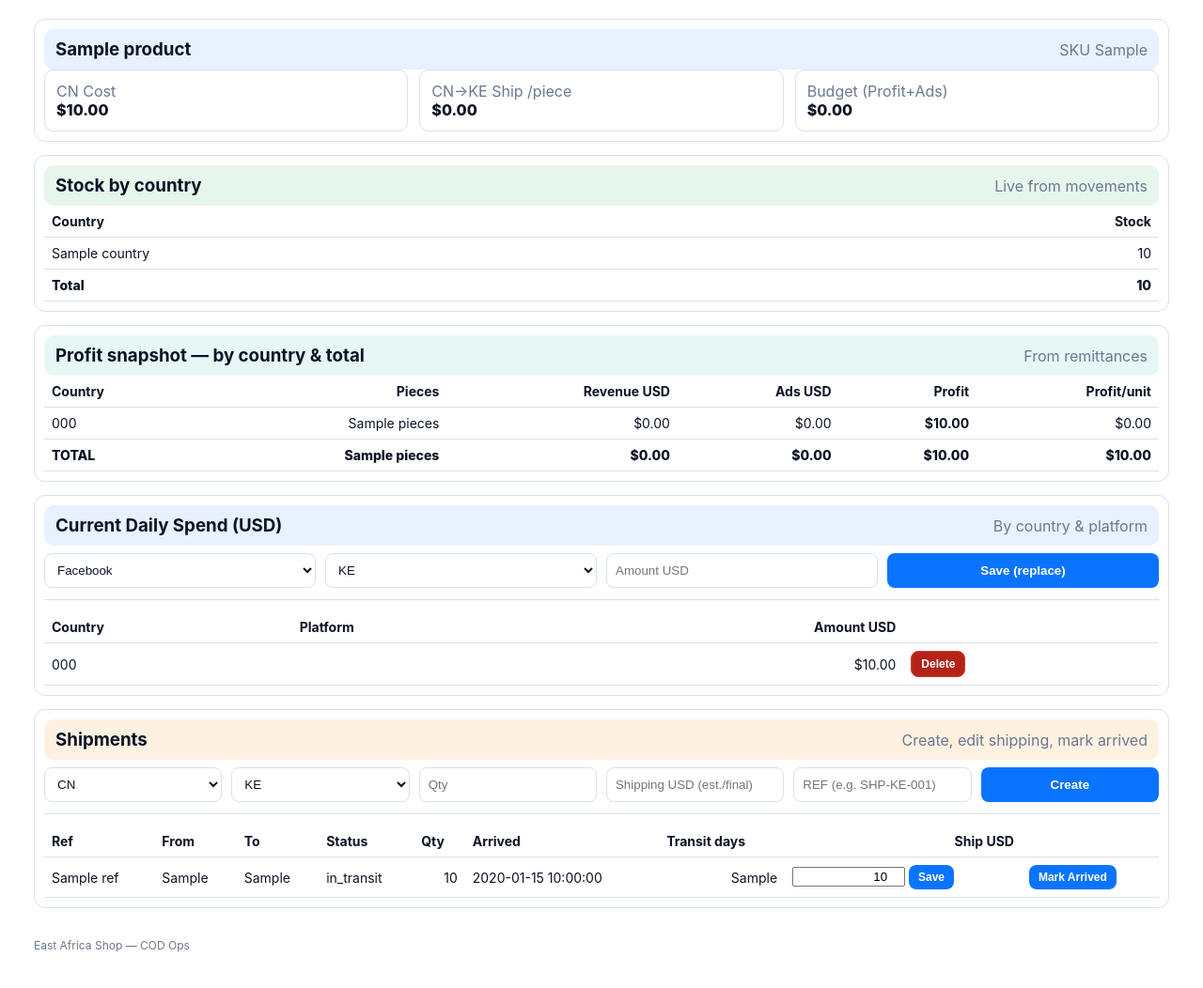
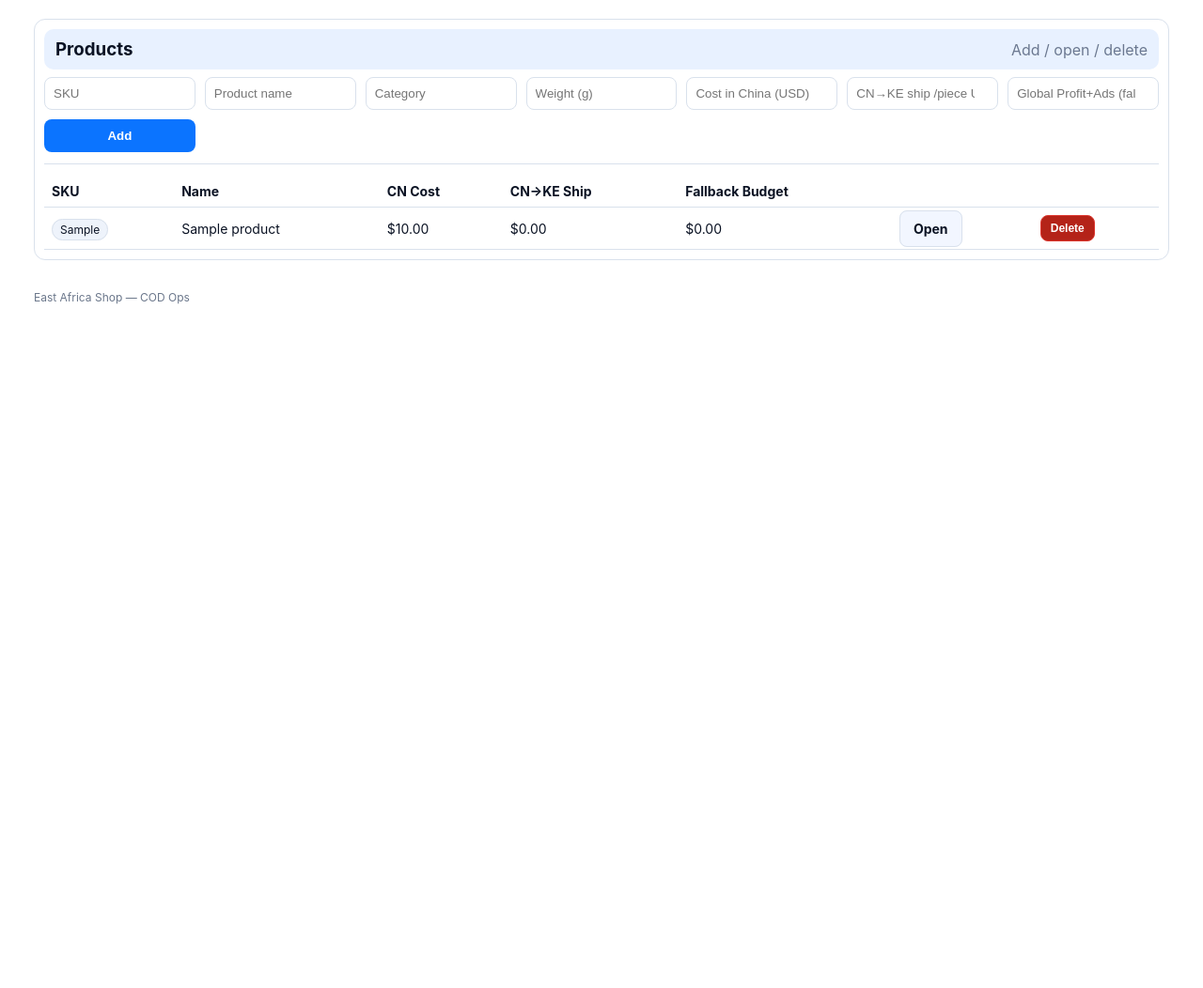
Before and after one commit to EAS-COD-System/eas, a Flask app: template templates/product.html in a window 1280 px wide. Shown: the part 71-1123 px from the top of the page at 94% size. After the commit the page ends 395 px from the top, so only its background shows below. Run offline with Flask 3, Linux system fonts and the light colour scheme; the template is opened without the code that fills it: most values are stand-ins (such as "Sample title", 1, 10 or a date in 2020).

Commit message:
Update product.html

```diff
--- a/templates/product.html
+++ b/templates/product.html
@@ -1,120 +1,38 @@
-
 {% extends "base.html" %}
 {% block content %}
 <div class="section s-blue">
-  <div class="section-h"><h3 style="margin:0">{{ product.product_name }}</h3><span class="muted">SKU {{ product.product_sku }}</span></div>
-  <div class="grid">
-    <div class="card"><div class="muted">CN Cost</div><div class="total">${{ "%.2f"|format(product.cost_cn_usd or 0) }}</div></div>
-    <div class="card"><div class="muted">CN→KE Ship /piece</div><div class="total">${{ "%.2f"|format(product.default_cnke_ship_usd or 0) }}</div></div>
-    <div class="card"><div class="muted">Budget (Profit+Ads)</div><div class="total">${{ "%.2f"|format(product.profit_ads_budget_usd or 0) }}</div></div>
-  </div>
-</div>
-
-<div class="section s-green">
-  <div class="section-h"><h3 style="margin:0">Stock by country</h3><span class="muted">Live from movements</span></div>
-  <table class="table">
-    <tr><th>Country</th><th class="num">Stock</th></tr>
-    {% for row in stock_rows %}<tr><td>{{ row.country }}</td><td class="num">{{ row.qty }}</td></tr>{% endfor %}
-    <tr><td class="total">Total</td><td class="num total">{{ stock_total }}</td></tr>
-  </table>
-</div>
-
-<div class="section s-teal">
-  <div class="section-h"><h3 style="margin:0">Profit snapshot — by country & total</h3><span class="muted">From remittances</span></div>
-  <table class="table">
-    <tr><th>Country</th><th class="num">Pieces</th><th class="num">Revenue USD</th><th class="num">Ads USD</th><th class="num">Profit</th><th class="num">Profit/unit</th></tr>
-    {% for r in profit_rows %}
-      <tr>
-        <td>{{ r.country_code }}</td>
-        <td class="num">{{ r.pieces }}</td>
-        <td class="num">${{ '%.2f'|format(r.revenue_usd or 0) }}</td>
-        <td class="num">${{ '%.2f'|format(r.ad_usd or 0) }}</td>
-        <td class="num"><b>${{ '%.2f'|format(r.profit_total_usd or 0) }}</b></td>
-        <td class="num">${{ '%.2f'|format(r.profit_per_piece_usd or 0) }}</td>
-      </tr>
-    {% endfor %}
-    <tr>
-      <td class="total">TOTAL</td>
-      <td class="num total">{{ profit_totals.pieces }}</td>
-      <td class="num total">${{ '%.2f'|format(profit_totals.revenue_usd or 0) }}</td>
-      <td class="num total">${{ '%.2f'|format(profit_totals.ad_usd or 0) }}</td>
-      <td class="num total">${{ '%.2f'|format(profit_totals.profit_total_usd or 0) }}</td>
-      <td class="num total">${{ '%.2f'|format((profit_totals.profit_total_usd / profit_totals.pieces) if profit_totals.pieces else 0.0) }}</td>
-    </tr>
-  </table>
-</div>
-
-<div class="section s-blue">
-  <div class="section-h"><h3 style="margin:0">Current Daily Spend (USD)</h3><span class="muted">By country & platform</span></div>
-  <form method="post" action="{{ url_for('upsert_current_spend') }}">
-    <input type="hidden" name="product_sku" value="{{ product.product_sku }}">
+  <div class="section-h"><h3 style="margin:0">Products</h3><span class="muted">Add / open / delete</span></div>
+  <form method="post" action="{{ url_for('add_product') }}">
     <div class="form-row">
-      <select name="platform"><option>Facebook</option><option>TikTok</option><option>Google</option></select>
-      <select name="country_code"><option>KE</option><option>UG</option><option>TZ</option><option>ZM</option><option>ZW</option></select>
-      <input type="number" step="0.01" name="amount_usd" placeholder="Amount USD" required>
-      <button class="btn">Save (replace)</button>
+      <input name="product_sku" placeholder="SKU" required>
+      <input name="product_name" placeholder="Product name" required>
+      <input name="category" placeholder="Category">
+      <input type="number" name="weight_g" placeholder="Weight (g)">
+      <input type="number" step="0.01" name="cost_cn_usd" placeholder="Cost in China (USD)" required>
+      <input type="number" step="0.01" name="default_cnke_ship_usd" placeholder="CN→KE ship /piece USD">
+      <input type="number" step="0.01" name="profit_ads_budget_usd" placeholder="Global Profit+Ads (fallback)">
+      <button class="btn">Add</button>
     </div>
   </form>
-  {% if current_spend %}
   <hr class="div">
   <table class="table">
-    <tr><th>Country</th><th>Platform</th><th class="num">Amount USD</th><th></th></tr>
-    {% for s in current_spend %}
+    <tr><th>SKU</th><th>Name</th><th>CN Cost</th><th>CN→KE Ship</th><th>Fallback Budget</th><th></th><th></th></tr>
+    {% for p in products %}
       <tr>
-        <td>{{ s.country_code }}</td><td>{{ s.platform }}</td>
-        <td class="num">${{ '%.2f'|format(s.amount_usd or 0) }}</td>
+        <td><span class="badge">{{ p.product_sku }}</span></td>
+        <td>{{ p.product_name }}</td>
+        <td>${{ "%.2f"|format(p.cost_cn_usd or 0) }}</td>
+        <td>${{ "%.2f"|format(p.default_cnke_ship_usd or 0) }}</td>
+        <td>${{ "%.2f"|format(p.profit_ads_budget_usd or 0) }}</td>
+        <td><a class="btn ghost" href="{{ url_for('product_view', sku=p.product_sku) }}">Open</a></td>
         <td>
-          <form method="post" action="{{ url_for('delete_current_spend') }}">
-            <input type="hidden" name="id" value="{{ s.id }}">
-            <input type="hidden" name="product_sku" value="{{ product.product_sku }}">
+          <form method="post" action="{{ url_for('delete_product') }}" onsubmit="return confirm('Delete product {{ p.product_sku }}? This cannot be undone.');">
+            <input type="hidden" name="product_sku" value="{{ p.product_sku }}">
             <button class="btn danger small">Delete</button>
           </form>
         </td>
       </tr>
     {% endfor %}
   </table>
-  {% endif %}
-</div>
-
-<div class="section s-orange">
-  <div class="section-h"><h3 style="margin:0">Shipments</h3><span class="muted">Create, edit shipping, mark arrived</span></div>
-  <form method="post" action="{{ url_for('create_transfer_home') }}">
-    <input type="hidden" name="product_sku" value="{{ product.product_sku }}">
-    <div class="form-row">
-      <select name="from_code"><option>CN</option><option>KE</option><option>UG</option><option>TZ</option><option>ZM</option><option>ZW</option></select>
-      <select name="to_code"><option>KE</option><option>UG</option><option>TZ</option><option>ZM</option><option>ZW</option></select>
-      <input type="number" name="qty" placeholder="Qty" required>
-      <input type="number" step="0.01" name="shipping_cost_usd" placeholder="Shipping USD (est./final)">
-      <input name="ref" placeholder="REF (e.g. SHP-KE-001)" required>
-      <button class="btn">Create</button>
-    </div>
-  </form>
-  {% if shipments %}
-  <hr class="div">
-  <table class="table">
-    <tr><th>Ref</th><th>From</th><th>To</th><th>Status</th><th>Qty</th><th>Arrived</th><th>Transit days</th><th class="num">Ship USD</th><th></th></tr>
-    {% for sh in shipments %}
-      <tr>
-        <td>{{ sh.ref }}</td><td>{{ sh.from_country }}</td><td>{{ sh.to_country }}</td><td>{{ sh.status }}</td>
-        <td class="num">{{ sh.qty_sum }}</td><td>{{ sh.arrived_date or '-' }}</td><td class="num">{{ sh.transit_days or 0 }}</td>
-        <td>
-          <form method="post" action="{{ url_for('update_shipment_cost') }}">
-            <input type="hidden" name="shipment_id" value="{{ sh.id }}">
-            <input class="t-right" type="number" step="0.01" name="shipping_cost_usd" value="{{ sh.shipping_cost_usd or 0 }}" style="width:120px">
-            <button class="btn small">Save</button>
-          </form>
-        </td>
-        <td>
-          {% if sh.status=='in_transit' %}
-          <form method="post" action="{{ url_for('mark_arrived') }}">
-            <input type="hidden" name="shipment_id" value="{{ sh.id }}">
-            <button class="btn small">Mark Arrived</button>
-          </form>
-          {% endif %}
-        </td>
-      </tr>
-    {% endfor %}
-  </table>
-  {% endif %}
 </div>
 {% endblock %}
```
